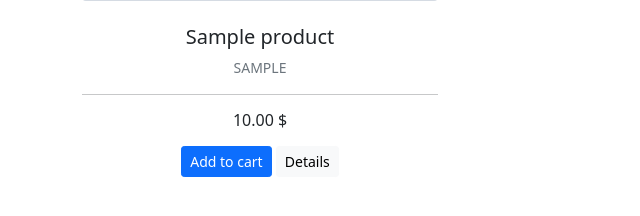
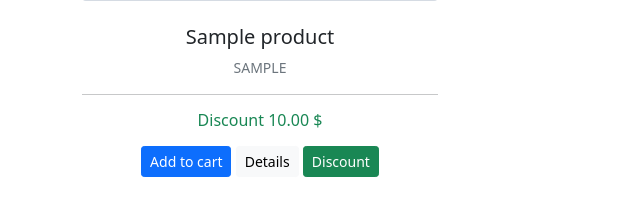
Before and after one commit to Qwertyluk/django_onlineshop, a Django app: page / in a window 1280 px wide. Shown: the part 567-783 px from the top of the page, without its empty margins (0-640 px from the left). Run offline with Django 3.2, Linux system fonts and the light colour scheme; tables that the repository leaves empty hold one stand-in row (values such as "Sample post"); grey boxes marked "Sample" are stand-in pictures.

Commit message:
Details button, sold and discount products
Implemented reaction on clicking the details buttons on the home page.
Distinguish sold products and display products with a discount.

```diff
--- a/product/models.py
+++ b/product/models.py
@@ -6,3 +6,5 @@ class Product(models.Model):
     Price = models.DecimalField(max_digits=19, decimal_places=2)
     Description = models.CharField(max_length=10000)
     Picture = models.CharField(max_length=300)
+    IsOnSale = models.BooleanField()
+    IsAvailable = models.BooleanField()
--- a/templates/home/index.html
+++ b/templates/home/index.html
@@ -19,9 +19,20 @@
               <h5>{{product.Name}}</h5>
               <p class="mb-2 text-muted text-uppercase small">{{product.Category}}</p>
               <hr>
-              <h6 class="mb-3">{{product.Price}} $</h6>
-              <button type="button" class="btn btn-primary btn-sm mb-2">Add to cart</button>
-              <button type="button" class="btn btn-light btn-sm mb-2">Details</button>
+              {% if product.IsOnSale %}
+                <h6 class="mb-3 text-success">Discount {{product.Price}} $</h6>
+              {% else %}
+                <h6 class="mb-3">{{product.Price}} $</h6>
+              {% endif %}
+              {% if product.IsAvailable %}
+                <button type="button" class="btn btn-primary btn-sm mb-2">Add to cart</button>
+              {% else %}
+                <button type="button" class="btn btn-primary btn-sm mb-2" disabled>Sold</button>
+              {% endif %}
+              <a type="button" class="btn btn-light btn-sm mb-2" href="{% url 'productDetails' product.id %}">Details</a>
+              {% if product.IsOnSale %}
+                <a type="button" class="btn btn-success btn-sm mb-2" href="{% url 'productDetails' product.id %}">Discount</a>
+              {% endif %}
             </div>
           </div>
         <!-- Card -->
```
Also changed, not shown: templates/product/details.html (+11 -3 lines), product/migrations/0003_auto_20201230_2109.py (added).
